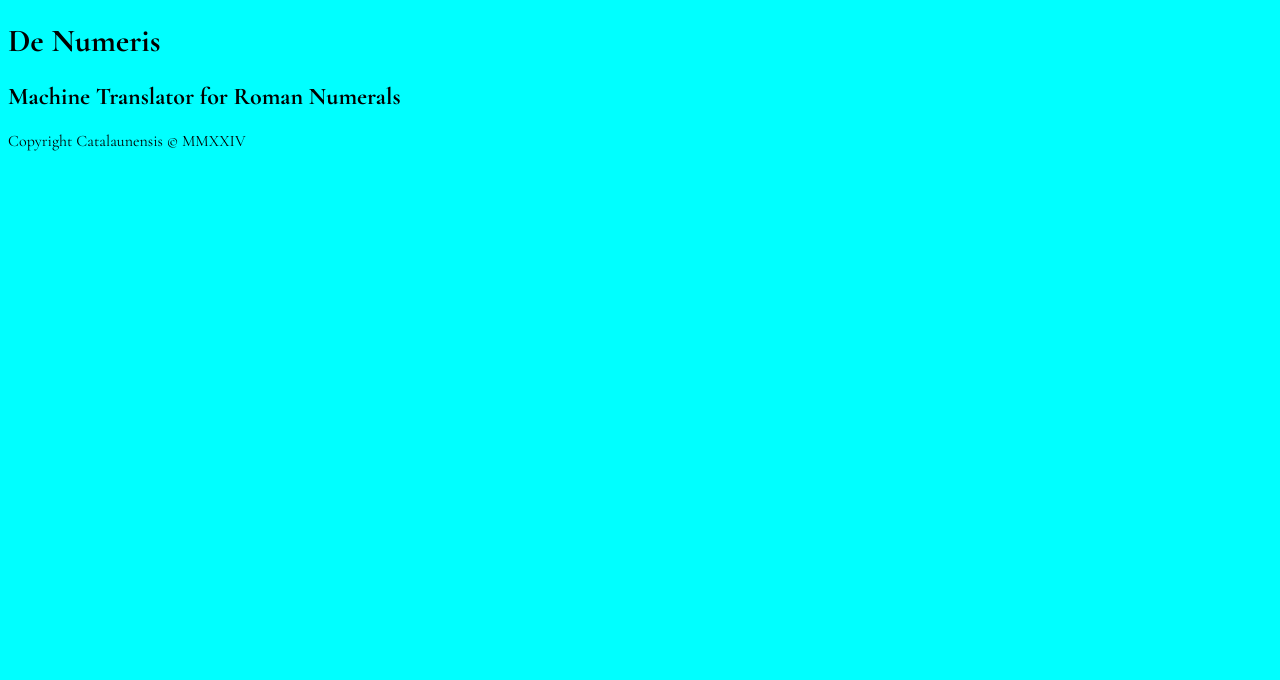
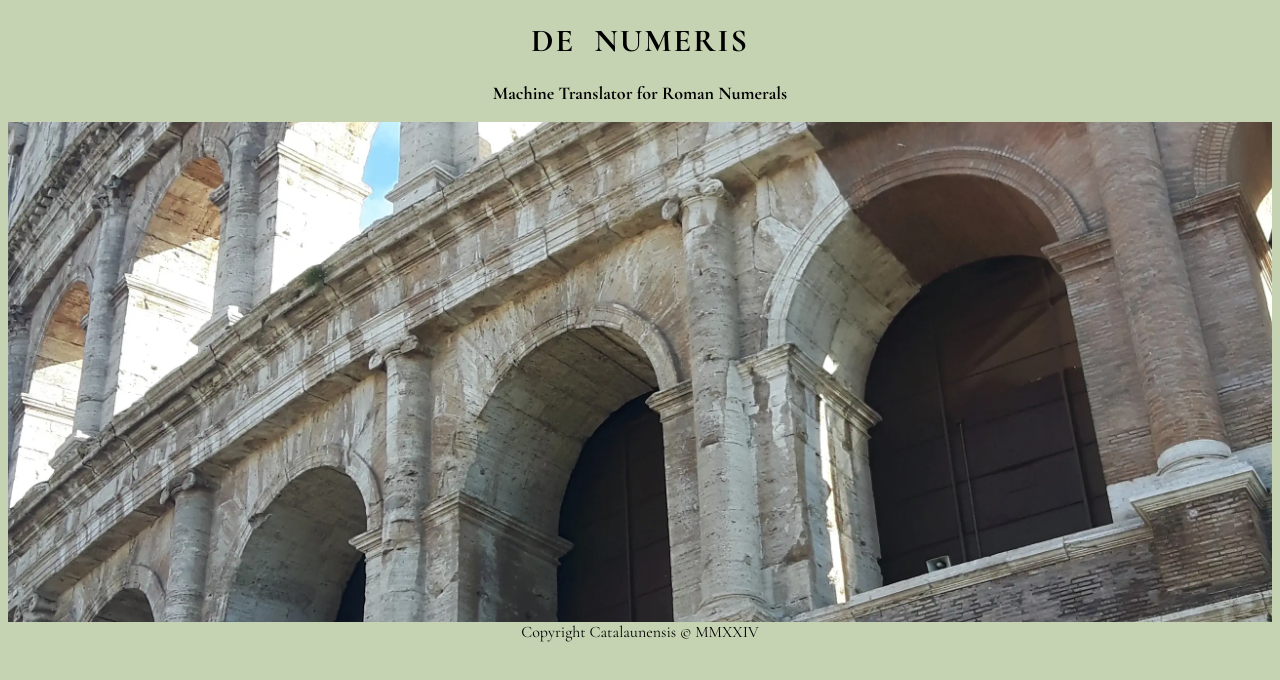
Before and after one commit to Matthieu-Arn/deNumeris, a plain HTML site: page index.html in a window 1280 px wide. Drawn offline with nearby package versions, Linux system fonts and the light colour scheme.

Commit message:
Add background picture and header

```diff
--- a/assets/css/style.css
+++ b/assets/css/style.css
@@ -3,6 +3,38 @@
 
 
 body {
-    background-color: aqua;
+    background-color: rgb(198, 211, 178);
     font-family: "Cormorant Garamond", sans-serif;
 }
+
+header {
+    text-align: center;
+}
+
+h1 {
+    text-transform: uppercase;
+    letter-spacing: 2px;
+}
+
+h3 {
+    font-size: medium;
+}
+
+footer {
+    text-align: center;
+}
+
+body #hero {
+    height: 500px;
+    width: 100%;
+    background: url("../images/coliseum_portrait_optimised.webp") no-repeat center center/cover;
+    position: relative;
+}
+
+
+/* Media Queries */
+@media screen and (min-width: 576px) {
+    h3 {
+        font-size: large;
+    }
+}
--- a/index.html
+++ b/index.html
@@ -1,5 +1,6 @@
 <!DOCTYPE html>
 <html lang="en">
+
 <head>
     <meta charset="UTF-8">
     <meta name="viewport" content="width=device-width, initial-scale=1.0">
@@ -8,16 +9,24 @@
     <link rel="stylesheet" href="assets/css/style.css">
 
 </head>
+
 <body>
-    <div>
-            <h1>De Numeris</h1>
-            <h2>Machine Translator for Roman Numerals</h2>
-    </div>
+    <header>
+        <h1>De &nbsp;Numeris</h1>
+        <h3>Machine Translator for Roman Numerals</h3>
+    </header>
 
+    <Main>
+        <section id="hero">
+
+        </section>
+    </Main>
 
     <footer>
         Copyright Catalaunensis &#169 MMXXIV
     </footer>
+
     <script src="assets/js/script.js"></script>
 </body>
+
 </html>
```
Also changed, not shown: assets/images/coliseum_landscape_optimised.webp (added), assets/images/coliseum_portrait_optimised.webp (added).
